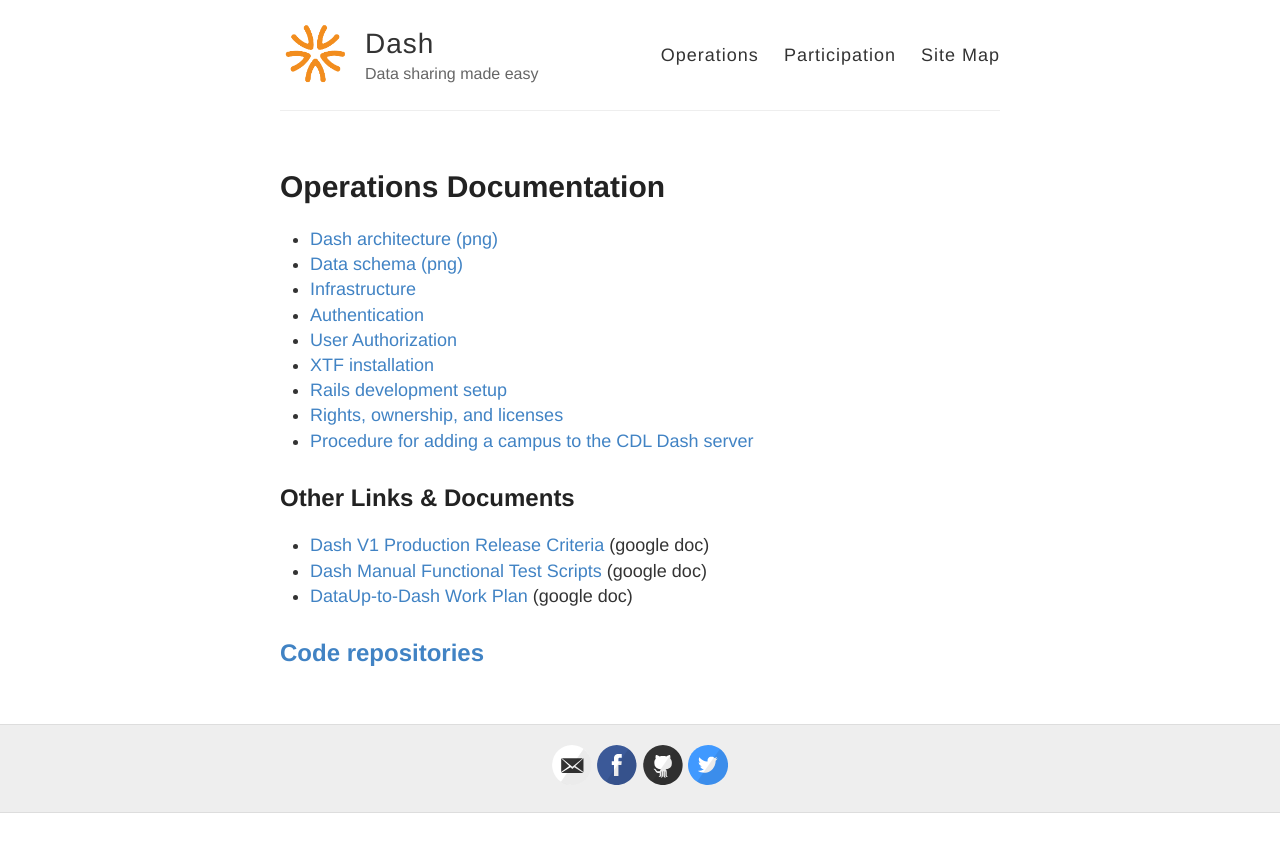
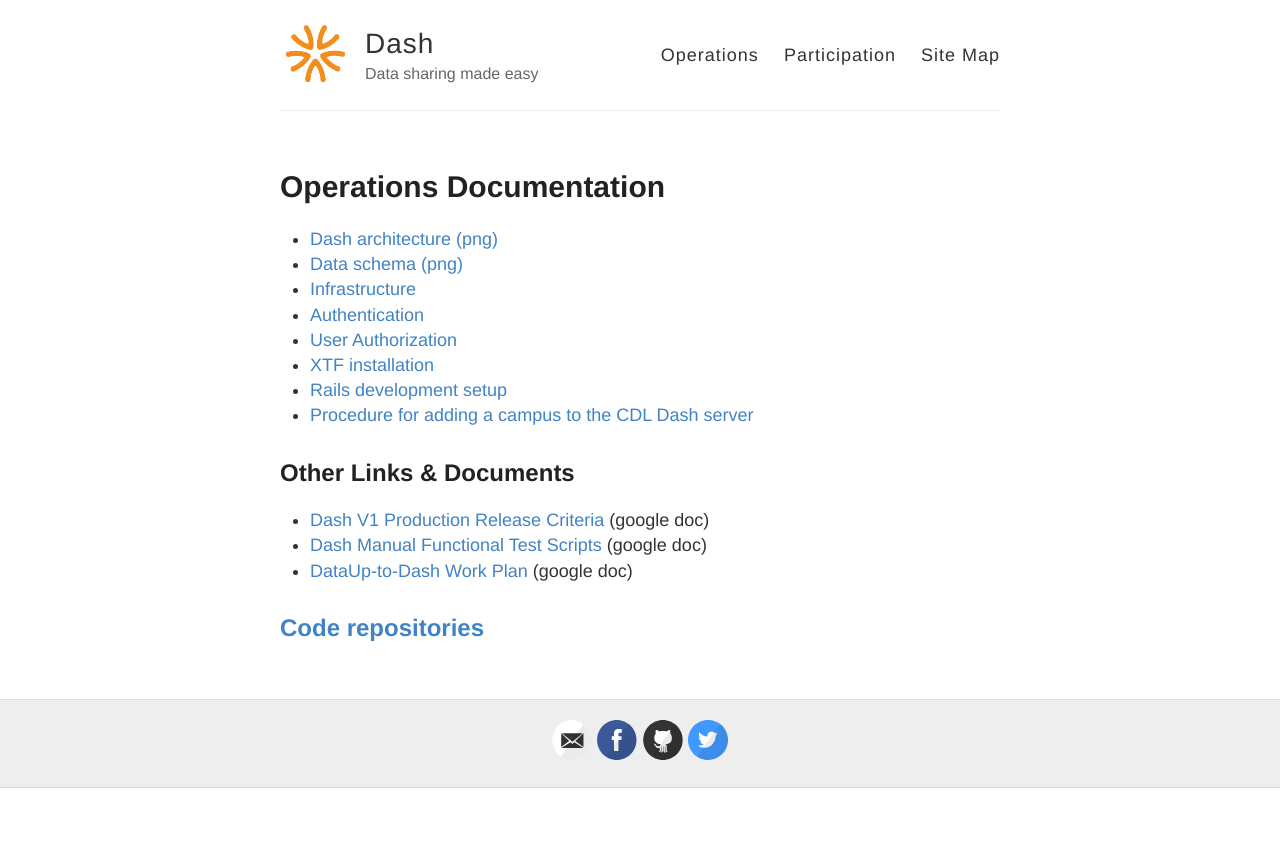
Before and after one commit to CDLUC3/dash, a Jekyll site: the page built from operations.md, in a window 1280 px wide. Shown: the top 852 px of the page. Built offline with Jekyll 4.4.1, drawn with Linux system fonts in a browser that asks for light colours.

Commit message:
Update operations.md

```diff
--- a/operations.md
+++ b/operations.md
@@ -11,7 +11,6 @@
 * [User Authorization](https://CDLUC3.github.io/dash/user-authorization)
 * [XTF installation](https://CDLUC3.github.io/dash/XTF-Installation)
 * [Rails development setup](https://CDLUC3.github.io/dash/rails-setup)
-* [Rights, ownership, and licenses](https://CDLUC3.github.io/dash/Rights-Ownership-Licenses)
 * [Procedure for adding a campus to the CDL Dash server](https://CDLUC3.github.io/dash/procedure-to-add-campus)
 
 ## Other Links & Documents
```
